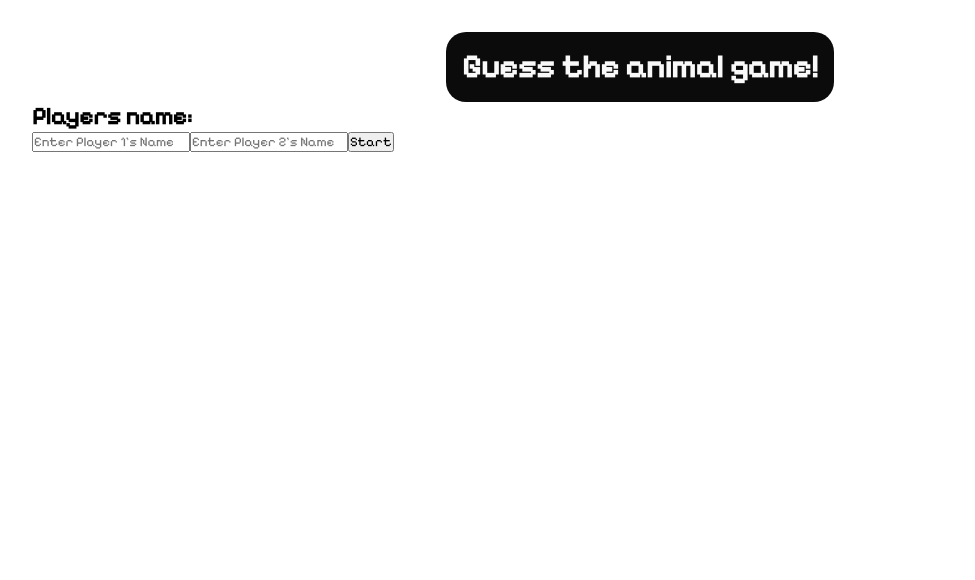
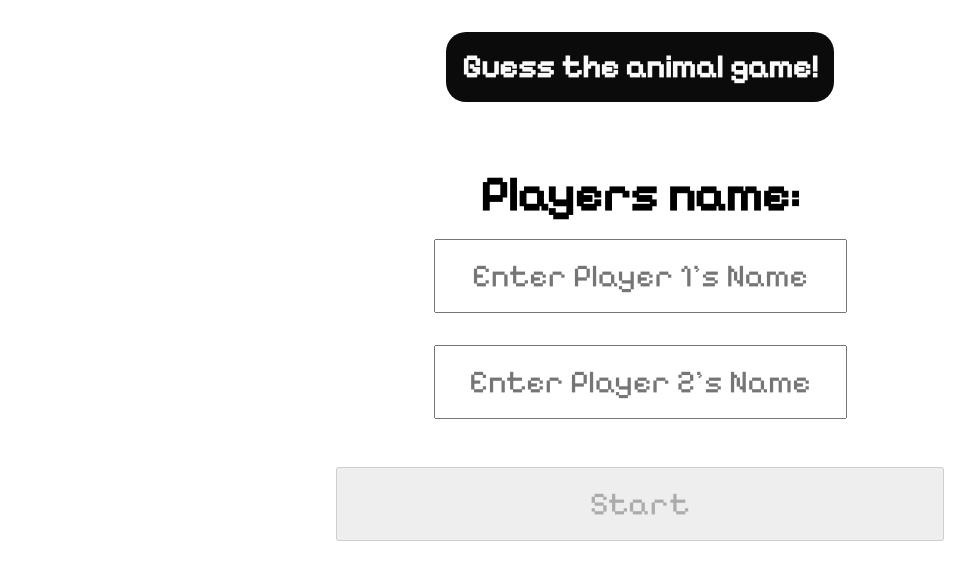
Before and after one commit to AlumnoMA/JuegoDeAnimales_React_2023, a React (Create React App) app: page / in a window 1280 px wide. Both pictures are taken after a click on the button "Play". Shown: the top 580 px of the page, without its empty margins (0-975 px from the left). Built offline with nearby package versions, Linux system fonts and the light colour scheme.

Commit message:
Agregado un poco de estilo

```diff
--- a/src/App.css
+++ b/src/App.css
@@ -23,7 +23,26 @@ body {
     border-radius: 20px;
 }
 
+.start-container {
+    width: 100%;
+    height: 80vh;
+    display: flex;
+    justify-content: center;
+    align-items: center;
+}
+
+.start-button {
+    width: 80%;
+    font-size: 5rem;
+    padding: 2rem;
+    margin-inline: auto;
+}
+
 .button {
     font-size: 2rem;
     padding: 1rem;
 }
+
+.subtitle {
+    font-size: 3rem;
+}
--- a/src/components/Animal/index.jsx
+++ b/src/components/Animal/index.jsx
@@ -9,6 +9,6 @@ function AnimalImage({ animal }) {
             <img src={animal.img} alt={animal.nameEn} />
         </div>
     );
-}
+};
 
 export default AnimalImage;
--- a/src/components/Game/Game.jsx
+++ b/src/components/Game/index.jsx
@@ -135,7 +135,7 @@ function Game() {
         );
     } else {
         return <GameOver score={score} players={players} onRestart={restartGame} />;
-    }
-}
+    };
+};
 
 export default Game;
--- a/src/components/GameOver/index.jsx
+++ b/src/components/GameOver/index.jsx
@@ -1,4 +1,5 @@
 import React from "react";
+import "./style.css";
 import Scoreboard from "../Scoreboard";
 
 function GameOver({ score, players, onRestart }) {
@@ -20,8 +21,8 @@ function GameOver({ score, players, onRestart }) {
     const highestScoringPlayer = findPlayerWithHighestScore(score);
 
     return (
-        <div>
-            <h2>Game Over</h2>
+        <section className="game-over-container">
+            <h2 className="subtitle">Game Over</h2>
             <Scoreboard score={score} players={players} />
 
             {highestScoringPlayer && (
@@ -30,9 +31,9 @@ function GameOver({ score, players, onRestart }) {
                 </div>
             )}
 
-            <button onClick={onRestart}>Restart</button>
-        </div>
+            <button className="button" onClick={onRestart}>Restart</button>
+        </section>
     );
-}
+};
 
 export default GameOver;
--- /dev/null
+++ b/src/components/GameOver/style.css
@@ -0,0 +1,10 @@
+.game-over-container {
+    font-size: 2rem;
+    width: 100%;
+    height: 70vh;
+    display: flex;
+    flex-direction: column;
+    justify-content: space-evenly;
+    align-items: center;
+    margin-inline: auto;
+}
--- a/src/components/PlayerInput/index.jsx
+++ b/src/components/PlayerInput/index.jsx
@@ -1,8 +1,25 @@
 import React, { useState } from "react";
+import "./style.css";
 
 function PlayerInput({ onPlayersSet }) {
   const [player1, setPlayer1] = useState("");
   const [player2, setPlayer2] = useState("");
+  const [startButtonDisabled, setStartButtonDisabled] = useState(true);
+
+  const handlePlayerNameChange = (e, playerNumber) => {
+    const playerName = e.target.value;
+    if (playerNumber === 1) {
+      setPlayer1(playerName);
+    } else {
+      setPlayer2(playerName);
+    }
+
+    if (player1.trim() !== "" && player2.trim() !== "") {
+      setStartButtonDisabled(false);
+    } else {
+      setStartButtonDisabled(true);
+    }
+  }
 
   const handleStartGame = () => {
     const playerNames = [player1, player2];
@@ -10,12 +27,12 @@ function PlayerInput({ onPlayersSet }) {
   }
 
   return (
-    <section>
-      <h2>Players name:</h2>
-      <input type="text" placeholder="Enter Player 1's Name" value={player1} onChange={(e) => setPlayer1(e.target.value)} />
-      <input type="text" placeholder="Enter Player 2's Name" value={player2} onChange={(e) => setPlayer2(e.target.value)} />
+    <section className="players-container">
+      <h2 className="subtitle">Players name:</h2>
+      <input className="player-input" type="text" placeholder="Enter Player 1's Name" value={player1} required onChange={(e) => handlePlayerNameChange(e, 1)} />
+      <input className="player-input" type="text" placeholder="Enter Player 2's Name" value={player2} required onChange={(e) => handlePlayerNameChange(e, 2)} />
 
-      <button onClick={handleStartGame}>Start</button>
+      <button className="button start-button" onClick={handleStartGame} disabled={startButtonDisabled}>Start</button>
     </section>
   );
 }
--- /dev/null
+++ b/src/components/PlayerInput/style.css
@@ -0,0 +1,24 @@
+.players-container {
+    width: 100%;
+    display: flex;
+    flex-direction: column;
+    justify-content: center;
+    text-align: center;
+    margin-block: 4rem;
+}
+
+.player-input {
+    text-align: center;
+    font-size: 2rem;
+    max-height: 5rem;
+    padding: 1rem;
+    margin-block: 1rem;
+    max-width: 50%;
+    margin-inline: auto;
+}
+
+.start-button {
+    margin-top: 2rem;
+    max-width: 50%;
+    min-width: 6rem;
+}
--- a/src/components/Scoreboard/index.jsx
+++ b/src/components/Scoreboard/index.jsx
@@ -14,6 +14,6 @@ function Scoreboard({ score, players }) {
             </ul>
         </section>
     );
-}
+};
 
 export default Scoreboard;
--- a/src/components/Scoreboard/style.css
+++ b/src/components/Scoreboard/style.css
@@ -1,5 +1,6 @@
 .score-container {
     position: absolute;
-    top: 40%;
+    top: 20%;
     left: 5%;
+    font-size: 2rem;
 }
--- a/src/components/Start.jsx
+++ b/src/components/Start.jsx
@@ -1,5 +1,5 @@
 import React, { useState } from 'react';
-import Game from './Game/Game';
+import Game from './Game';
 
 function Start() {
     const [mostrarJuego, setMostrarJuego] = useState(false);
@@ -10,7 +10,9 @@ function Start() {
 
     if (!mostrarJuego) {
         return (
-            <button onClick={playGame}>Play</button>
+            <div className='start-container'>
+                <button className='start-button' onClick={playGame}>Play</button>
+            </div>
         );
     } else {
         return <Game />
```
